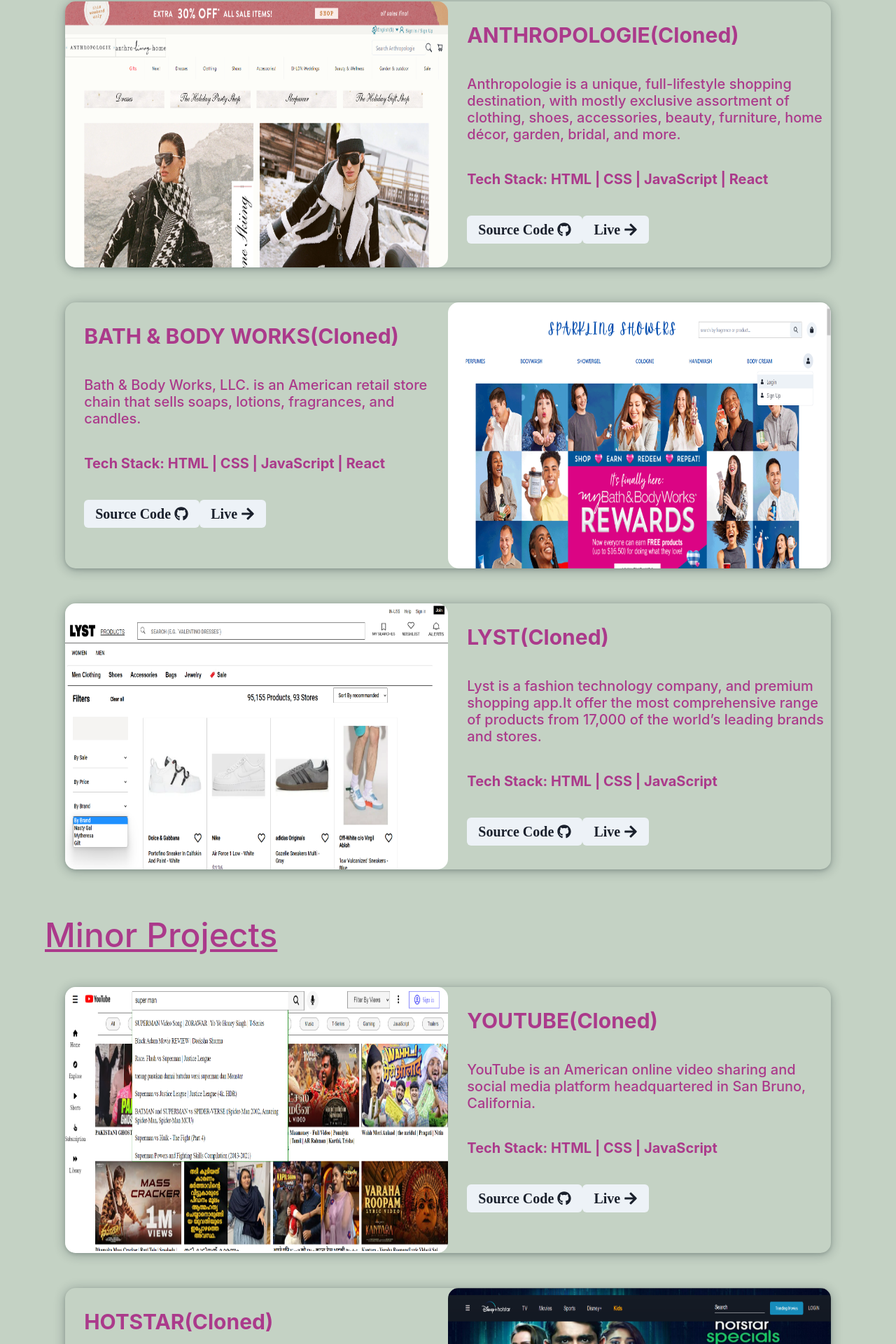
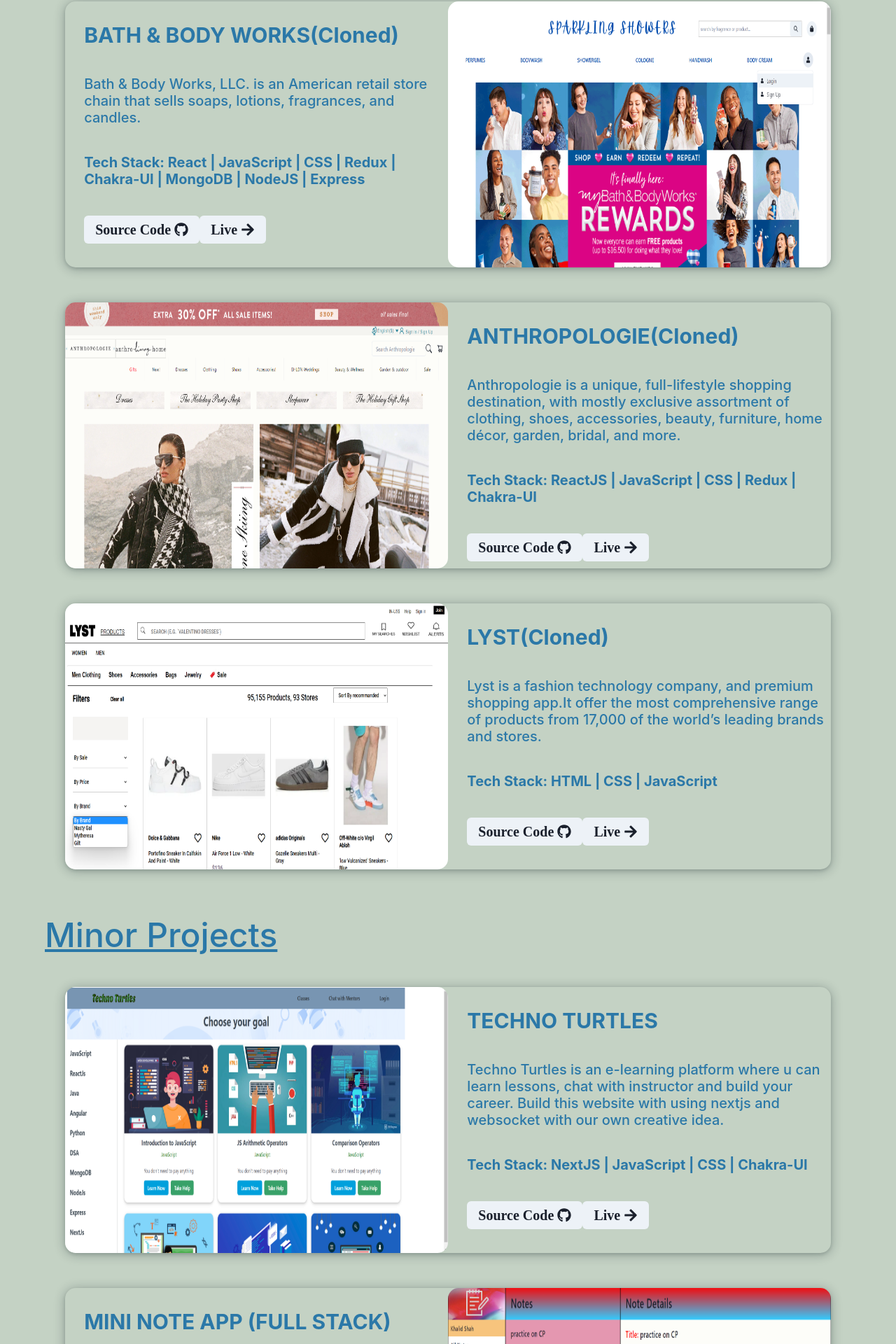
Before and after one commit to Khalidshah12/Khalidshah12.github.io, a React (Create React App) app: page / in a window 1280 px wide. Shown: the part 876-2796 px from the top of the page at 70% size. Built offline with nearby package versions, Linux system fonts and the light colour scheme.

Commit message:
projects updated

```diff
--- a/src/App.css
+++ b/src/App.css
@@ -4,7 +4,7 @@
     top: 0;
     font-family: cursive;
     background-color: #c4d2c4;
-    color: #ab3a8b;
+    color: #2b78a8;
 }
 
 body {
--- a/src/Components/Contact/Contact.jsx
+++ b/src/Components/Contact/Contact.jsx
@@ -32,7 +32,7 @@
     return (
         <Box id='Contact'>
             <div style={{ height: "100px" }}></div>
-            <Heading size={['2xl', '2xl', '2xl', '3xl']} textAlign='center' fontWeight='500' color='#ab3a8b' mb='30px'>CONTACT ME</Heading>
+            <Heading size={['2xl', '2xl', '2xl', '3xl']} textAlign='center' fontWeight='500' color='#2b78a8' mb='30px'>CONTACT ME</Heading>
             <Box id={style.contact_mainDiv}>
                 <Box id={style.contact_leftDiv}>
                     <Box>
@@ -64,10 +64,10 @@
                 <Box id={style.contact_rightDiv}>
                     <Box>
                         <Heading id={style.contact_head1}>E-Mail</Heading>
-                        <p style={{ color: '#ab3a8b' }}>shah.khalidshah75@gmail.com</p>
+                        <p style={{ color: '#2b78a8' }}>shah.khalidshah75@gmail.com</p>
                         <div className={style.line}></div>
                         <Heading id={style.contact_head1}>Phone</Heading>
-                        <p style={{ color: '#ab3a8b' }}>+91 7507073067</p>
+                        <p style={{ color: '#2b78a8' }}>+91 7507073067</p>
                         <div className={style.line}></div>
                         <Heading id={style.contact_head1}>On The Web</Heading>
                         <Box id={style.footer_aDiv}>
--- a/src/Components/Contact/Contact.module.css
+++ b/src/Components/Contact/Contact.module.css
@@ -19,13 +19,13 @@
 
 #contact_head {
     font-size: 18px;
-    color: #ab3a8b;
+    color: #2b78a8;
     margin-bottom: 5px;
 }
 
 #contact_head1 {
     font-size: 18px;
-    color: #ab3a8b;
+    color: #2b78a8;
     margin-bottom: 5px;
 }
 
--- a/src/Components/Github/Github.jsx
+++ b/src/Components/Github/Github.jsx
@@ -15,24 +15,24 @@
 
   return (
     <div className={"#github"} >
-      <Heading textAlign='center' size={['2xl', '2xl', '2xl', '3xl']} color='#ab3a8b' fontWeight='500' mb='50px'>GITHUB CALENDAR</Heading>
+      <Heading textAlign='center' size={['2xl', '2xl', '2xl', '3xl']} color='#2b78a8' fontWeight='500' mb='50px'>GITHUB CALENDAR</Heading>
 
       <Box
         w="100%"
         style={github}
       >
         <GitHubCalendar
-          style={{ margin: "auto", color: '#ab3a8b' }}
+          style={{ margin: "auto", color: '#2b78a8' }}
           username="Khalidshah12"
           year={new Date().getFullYear()}
         />
       </Box>
       <Box display='flex' justifyContent='center' mt='40px' >
         <Box style={shadow} mr='30px'>
-          <Image src='https://github-readme-stats.vercel.app/api?username=Khalidshah12&title_color=ab3a8b&icon_color=CC5160&text_color=949CA5&bg_color=00000000&show_icons=true' />
+          <Image src='https://github-readme-stats.vercel.app/api?username=Khalidshah12&title_color=2b78a8&icon_color=CC5160&text_color=black&bg_color=00000000&show_icons=true' />
         </Box>
         <Box style={shadow}>
-          <Image src="https://github-readme-stats.vercel.app/api/top-langs/?username=Khalidshah12&title_color=ab3a8b&icon_color=CC5160&text_color=949CA5&bg_color=00000000&show_icons=true" />
+          <Image src="https://github-readme-stats.vercel.app/api/top-langs/?username=Khalidshah12&title_color=2b78a8&icon_color=CC5160&text_color=black&bg_color=00000000&show_icons=true" />
         </Box>
       </Box>
     </div>
--- a/src/Components/Home/Home.module.css
+++ b/src/Components/Home/Home.module.css
@@ -2,9 +2,10 @@
   width: 80%;
   margin: auto;
   margin-top: 150px;
-  color: #ab3a8b;
+  color: #2b78a8;
 }
-
+/* #ab3a8b
+#e96946 */
 #myImg {
   border-radius: 30px;
   width: 400px;
@@ -53,7 +54,7 @@
   width: 80%;
   display: flex;
   justify-content: space-between;
-  align-items: end;
+  align-items: flex-end;
   margin-bottom: 30px;
 }
 
--- a/src/Components/Navbar/Navbar.module.css
+++ b/src/Components/Navbar/Navbar.module.css
@@ -54,7 +54,7 @@
 @media screen and (max-width:1180px) and (min-width:760px) {
     #nav2 {
         display: block;
-        color: #ab3a8b;
+        color: #2b78a8;
     }
 
     #nav1 {
@@ -66,7 +66,7 @@
 @media screen and (max-width:759px) and (min-width:200px) {
     #nav2 {
         display: block;
-        color: #ab3a8b;
+        color: #2b78a8;
     }
 
     #nav1 {
--- a/src/Components/Project/MajorProject.jsx
+++ b/src/Components/Project/MajorProject.jsx
@@ -16,6 +16,23 @@
             <Heading size={['lg', 'lg', 'lg', '2xl']} fontWeight='500' textDecoration='underline'>Major Projects</Heading>
 
             <div data-aos="fade-up"
+                className={style.major_projectDiv}
+                id={style.major_projectDivId} >
+                <Box className={style.major_project_detailsDiv}>
+                    <Heading className={style.major_project_detailsDiv_Heading} size={['md', 'md', 'md', 'lg']}>BATH & BODY WORKS(Cloned)</Heading>
+                    <Heading className={style.major_project_detailsDiv_detail} fontWeight="500" size={['xs', 'sm', 'sm', 'md']}>Bath & Body Works, LLC. is an American retail store chain that sells soaps, lotions, fragrances, and candles.</Heading>
+                    <Heading className={style.major_project_detailsDiv_tehcs} size={['sm', 'sm', 'sm', 'md']}>Tech Stack: React | JavaScript | CSS | Redux | Chakra-UI | MongoDB | NodeJS | Express</Heading>
+                    <Box className={style.major_project_detailsDi_btnDiv}>
+                        <Button size={['xs', 'sm', 'sm', 'md']} ><a className={style.links} rel="noreferrer" href="https://github.com/Khalidshah12/somber-shape-4789" target="_blank">Source Code </a> &nbsp;< FaGithub /> </Button>
+                        <Button size={['xs', 'sm', 'sm', 'md']} ><a className={style.links} rel="noreferrer" href="https://mybathnbody.vercel.app/" target="_blank">Live </a> &nbsp;< FaArrowRight /> </Button>
+                    </Box>
+                </Box>
+                <Box className={style.major_project_imgDiv}>
+                    <Image src='Images/bathnbody.png' alt='bath and body image' />
+                </Box>
+            </div>
+
+            <div data-aos="fade-up"
                 className={style.major_projectDiv}  >
                 <Box className={style.major_project_imgDiv}>
                     <Image src='Images/anthropologie.png' alt='anthropologie image' />
@@ -23,28 +40,11 @@
                 <Box className={style.major_project_detailsDiv}>
                     <Heading className={style.major_project_detailsDiv_Heading} size={['md', 'md', 'md', 'lg']}>ANTHROPOLOGIE(Cloned)</Heading>
                     <Heading className={style.major_project_detailsDiv_detail} fontWeight="500" size={['xs', 'sm', 'sm', 'md']}>Anthropologie is a unique, full-lifestyle shopping destination, with mostly exclusive assortment of clothing, shoes, accessories, beauty, furniture, home décor, garden, bridal, and more.</Heading>
-                    <Heading className={style.major_project_detailsDiv_tehcs} size={['sm', 'sm', 'sm', 'md']}>Tech Stack: HTML | CSS | JavaScript | React</Heading>
+                    <Heading className={style.major_project_detailsDiv_tehcs} size={['sm', 'sm', 'sm', 'md']}>Tech Stack: ReactJS | JavaScript | CSS | Redux | Chakra-UI</Heading>
                     <Box className={style.major_project_detailsDi_btnDiv}>
                         <Button size={['xs', 'sm', 'sm', 'md']} ><a className={style.links} rel="noreferrer" href="https://github.com/Khalidshah12/anthropologie" target="_blank">Source Code </a> &nbsp;< FaGithub /> </Button>
                         <Button size={['xs', 'sm', 'sm', 'md']} ><a className={style.links} rel="noreferrer" href="https://anthropologie-vert.vercel.app/" target="_blank">Live </a> &nbsp;< FaArrowRight /> </Button>
                     </Box>
-                </Box>
-            </div>
-
-            <div data-aos="fade-up"
-                className={style.major_projectDiv}
-                id={style.major_projectDivId} >
-                <Box className={style.major_project_detailsDiv}>
-                    <Heading className={style.major_project_detailsDiv_Heading} size={['md', 'md', 'md', 'lg']}>BATH & BODY WORKS(Cloned)</Heading>
-                    <Heading className={style.major_project_detailsDiv_detail} fontWeight="500" size={['xs', 'sm', 'sm', 'md']}>Bath & Body Works, LLC. is an American retail store chain that sells soaps, lotions, fragrances, and candles.</Heading>
-                    <Heading className={style.major_project_detailsDiv_tehcs} size={['sm', 'sm', 'sm', 'md']}>Tech Stack: HTML | CSS | JavaScript | React</Heading>
-                    <Box className={style.major_project_detailsDi_btnDiv}>
-                        <Button size={['xs', 'sm', 'sm', 'md']} ><a className={style.links} rel="noreferrer" href="https://github.com/Khalidshah12/somber-shape-4789" target="_blank">Source Code </a> &nbsp;< FaGithub /> </Button>
-                        <Button size={['xs', 'sm', 'sm', 'md']} ><a className={style.links} rel="noreferrer" href="https://mybathnbody.vercel.app/" target="_blank">Live </a> &nbsp;< FaArrowRight /> </Button>
-                    </Box>
-                </Box>
-                <Box className={style.major_project_imgDiv}>
-                    <Image src='Images/bathnbody.png' alt='big basket image' />
                 </Box>
             </div>
 
--- a/src/Components/Project/MiniProject.jsx
+++ b/src/Components/Project/MiniProject.jsx
@@ -17,6 +17,39 @@
             <div data-aos="fade-up"
                 className={style.major_projectDiv}  >
                 <Box className={style.major_project_imgDiv}>
+                    <Image src='Images/techno_turtles.png' alt='texhno_turtles image' />
+                </Box>
+                <Box className={style.major_project_detailsDiv} >
+                    <Heading className={style.major_project_detailsDiv_Heading} size={['md', 'md', 'md', 'lg']} >TECHNO TURTLES</Heading>
+                    <Heading className={style.major_project_detailsDiv_detail} fontWeight="500" size={['xs', 'sm', 'sm', 'md']}>Techno Turtles is an e-learning platform where u can learn lessons, chat with instructor and build your career. Build this website with using nextjs and websocket with our own creative idea.</Heading>
+                    <Heading className={style.major_project_detailsDiv_tehcs} size={['sm', 'sm', 'sm', 'md']}>Tech Stack: NextJS | JavaScript | CSS | Chakra-UI</Heading>
+                    <Box className={style.major_project_detailsDi_btnDiv}>
+                        <Button size={['xs', 'sm', 'sm', 'md']}><a className={style.links} rel="noreferrer" href="https://github.com/bArSu45/Techno_Turtles" target="_blank">Source Code </a> &nbsp;< FaGithub /> </Button>
+                        <Button size={['xs', 'sm', 'sm', 'md']}><a className={style.links} rel="noreferrer" href="https://techno-turtles-barsu45.vercel.app" target="_blank">Live </a> &nbsp;< FaArrowRight /> </Button>
+                    </Box>
+                </Box>
+            </div>
+
+            <div data-aos="fade-up"
+                id={style.minor_projectDivId}
+                className={style.major_projectDiv}  >
+                <Box className={style.major_project_detailsDiv} >
+                    <Heading className={style.major_project_detailsDiv_Heading} size={['md', 'md', 'md', 'lg']} >MINI NOTE APP (FULL STACK)</Heading>
+                    <Heading className={style.major_project_detailsDiv_detail} fontWeight="500" size={['xs', 'sm', 'sm', 'md']}>Notes is a good helper to manage your schedules and notes. It gives you a quick and simple notepad editing experience when you write notes.</Heading>
+                    <Heading className={style.major_project_detailsDiv_tehcs} size={['sm', 'sm', 'sm', 'md']}>Tech Stack: ReactJS | JavaScript | CSS | MongoDB | NodeJS | Express | Chakra-UI</Heading>
+                    <Box className={style.major_project_detailsDi_btnDiv}>
+                        <Button size={['xs', 'sm', 'sm', 'md']}><a className={style.links} rel="noreferrer" href="https://github.com/Khalidshah12/mini_full_stack_app" target="_blank">Source Code </a> &nbsp;< FaGithub /> </Button>
+                        <Button size={['xs', 'sm', 'sm', 'md']}><a className={style.links} rel="noreferrer" href="https://myapp-ten-psi.vercel.app" target="_blank">Live </a> &nbsp;< FaArrowRight /> </Button>
+                    </Box>
+                </Box>
+                <Box className={style.major_project_imgDiv}>
+                    <Image src='Images/noteapp.png' alt='noteapp image' />
+                </Box>
+            </div>
+
+            <div data-aos="fade-up"
+                className={style.major_projectDiv}  >
+                <Box className={style.major_project_imgDiv}>
                     <Image src='Images/youtubeImg.png' alt='youtube image' />
                 </Box>
                 <Box className={style.major_project_detailsDiv} >
@@ -29,39 +62,6 @@
                     </Box>
                 </Box>
             </div>
-
-            <div data-aos="fade-up"
-                id={style.minor_projectDivId}
-                className={style.major_projectDiv}  >
-                <Box className={style.major_project_detailsDiv} >
-                    <Heading className={style.major_project_detailsDiv_Heading} size={['md', 'md', 'md', 'lg']} >HOTSTAR(Cloned)</Heading>
-                    <Heading className={style.major_project_detailsDiv_detail} fontWeight="500" size={['xs', 'sm', 'sm', 'md']}>Hotstar for a streaming service carrying content from Disney Star's local networks, including films, television series, live sports, and original programming.</Heading>
-                    <Heading className={style.major_project_detailsDiv_tehcs} size={['sm', 'sm', 'sm', 'md']}>Tech Stack: HTML | CSS | JavaScript</Heading>
-                    <Box className={style.major_project_detailsDi_btnDiv}>
-                        <Button size={['xs', 'sm', 'sm', 'md']}><a className={style.links} rel="noreferrer" href="https://github.com/Khalidshah12/myhotstar" target="_blank">Source Code </a> &nbsp;< FaGithub /> </Button>
-                        <Button size={['xs', 'sm', 'sm', 'md']}><a className={style.links} rel="noreferrer" href="https://myhotstar.netlify.app/" target="_blank">Live </a> &nbsp;< FaArrowRight /> </Button>
-                    </Box>
-                </Box>
-                <Box className={style.major_project_imgDiv}>
-                    <Image src='Images/hotstarImg.png' alt='hotstar image' />
-                </Box>
-            </div>
-
-            <div data-aos="fade-up"
-                className={style.major_projectDiv}  >
-                <Box className={style.major_project_imgDiv}>
-                    <Image src='Images/weatherImg.png' alt='weather image' />
-                </Box>
-                <Box className={style.major_project_detailsDiv} >
-                    <Heading className={style.major_project_detailsDiv_Heading} size={['md', 'md', 'md', 'lg']} >WEATHER APP</Heading>
-                    <Heading className={style.major_project_detailsDiv_detail} fontWeight="500" size={['xs', 'sm', 'sm', 'md']}>Weather forecasting is the application of science and technology to predict the conditions of the atmosphere for a given location and time.</Heading>
-                    <Heading className={style.major_project_detailsDiv_tehcs} size={['sm', 'sm', 'sm', 'md']}>Tech Stack: HTML | CSS | JavaScript</Heading>
-                    <Box className={style.major_project_detailsDi_btnDiv}>
-                        <Button size={['xs', 'sm', 'sm', 'md']}><a className={style.links} rel="noreferrer" href="https://github.com/Khalidshah12/myweatherapp" target="_blank">Source Code </a> &nbsp;< FaGithub /> </Button>
-                        <Button size={['xs', 'sm', 'sm', 'md']}><a className={style.links} rel="noreferrer" href="https://myweatherlocation.netlify.app/" target="_blank">Live </a> &nbsp;< FaArrowRight /> </Button>
-                    </Box>
-                </Box>
-            </div>
         </div>
     )
 }
--- a/src/Components/Project/Project.module.css
+++ b/src/Components/Project/Project.module.css
@@ -1,7 +1,7 @@
 #projects {
     text-align: center;
     width: 100%;
-    color: #ab3a8b;
+    color: #2b78a8;
 }
 
 #majorMain {
@@ -14,7 +14,7 @@
 
 .major_projectDiv {
     /* background-color: #c0effa; */
-    color: #ab3a8b;
+    color: #2b78a8;
     width: 95%;
     margin: auto;
     margin-top: 50px;
@@ -26,7 +26,7 @@
 
 .minor_projectDiv {
     /* background-color: #7fd1e3; */
-    color: #ab3a8b;
+    color: #2b78a8;
     width: 95%;
     height: 380px;
     margin: auto;
```
Also changed, not shown: public/Images/noteapp.png (added), public/Images/techno_turtles.png (added).
